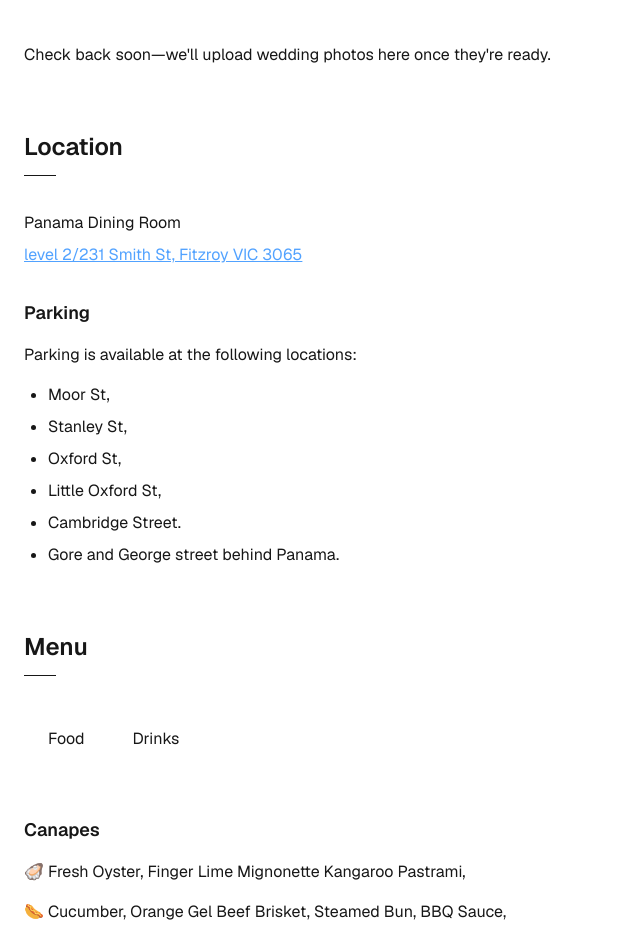
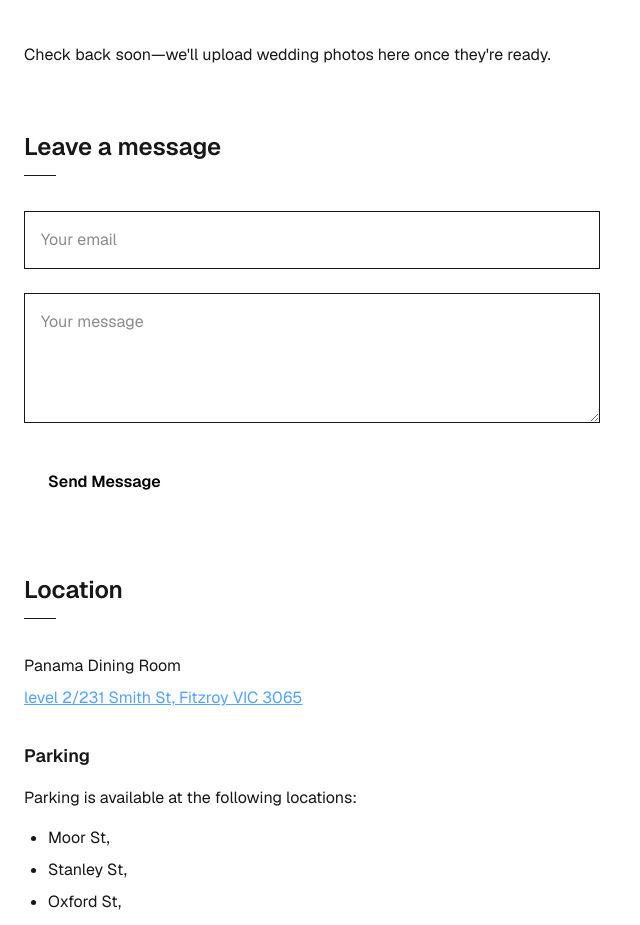
Before and after one commit to kaydwithers/kayd-and-eva, a Next.js app: page / in a window 1280 px wide. Shown: the part 1660-2585 px from the top of the page, without its empty margins (0-640 px from the left). Built offline with nearby package versions, Linux system fonts and the light colour scheme.

Commit message:
feat: add leave message component

```diff
--- /dev/null
+++ b/src/app/api/leave-message.ts
@@ -0,0 +1,33 @@
+import { Resend } from "resend";
+import type { NextApiRequest, NextApiResponse } from "next";
+
+const resend = new Resend(process.env.RESEND_API_KEY);
+
+export default async function handler(
+  req: NextApiRequest,
+  res: NextApiResponse
+) {
+  if (req.method !== "POST") {
+    return res.status(405).end("Method Not Allowed");
+  }
+
+  const { email, message } = req.body;
+
+  if (!email || !message) {
+    return res.status(400).json({ error: "Missing fields" });
+  }
+
+  try {
+    await resend.emails.send({
+      from: "Contact Form <onboarding@resend.dev>",
+      to: "kaydwithers@gmail.com",
+      subject: "New Message from Website",
+      html: `<p><strong>Email:</strong> ${email}</p><p><strong>Message:</strong><br/>${message}</p>`,
+    });
+
+    return res.status(200).json({ success: true });
+  } catch (err) {
+    console.error(err);
+    return res.status(500).json({ error: "Failed to send email" });
+  }
+}
--- /dev/null
+++ b/src/app/components/LeaveMessageForm/LeaveMessageForm.tsx
@@ -0,0 +1,71 @@
+"use client";
+
+import { useState } from "react";
+import { Heading } from "../Heading/Heading";
+
+export const LeaveMessageForm = () => {
+  const [email, setEmail] = useState("");
+  const [message, setMessage] = useState("");
+  const [status, setStatus] = useState<"idle" | "sending" | "sent" | "error">(
+    "idle"
+  );
+
+  const handleSubmit = async (e: React.FormEvent) => {
+    e.preventDefault();
+    setStatus("sending");
+
+    const res = await fetch("/api/leave-message", {
+      method: "POST",
+      headers: { "Content-Type": "application/json" },
+      body: JSON.stringify({ email, message }),
+    });
+
+    if (res.ok) {
+      setStatus("sent");
+      setEmail("");
+      setMessage("");
+    } else {
+      setStatus("error");
+    }
+  };
+
+  return (
+    <div>
+      <Heading>Leave a message</Heading>
+
+      <form onSubmit={handleSubmit} className="space-y-6 max-w-xl">
+        <input
+          type="email"
+          placeholder="Your email"
+          required
+          value={email}
+          onChange={(e) => setEmail(e.target.value)}
+          className="border p-4 w-full"
+        />
+
+        <textarea
+          placeholder="Your message"
+          required
+          value={message}
+          onChange={(e) => setMessage(e.target.value)}
+          className="border p-4 w-full"
+          rows={4}
+        />
+
+        <button
+          type="submit"
+          className="font-semibold bg-white text-black px-6 py-4 rounded"
+          disabled={status === "sending"}
+        >
+          {status === "sending" ? "Sending..." : "Send Message"}
+        </button>
+
+        {status === "sent" && <p className="text-green-400">Message sent!</p>}
+
+        {status === "error" && (
+          <p className="text-red-400">Error sending message.</p>
+        )}
+      </form>
+    </div>
+  );
+};
--- a/src/app/page.tsx
+++ b/src/app/page.tsx
@@ -1,3 +1,4 @@
+import { LeaveMessageForm } from "./components/LeaveMessageForm/LeaveMessageForm";
 import { Location } from "./components/Location/Location";
 import { Menu } from "./components/Menu/Menu";
 import { OurStory } from "./components/OurStory/OurStory";
@@ -14,6 +15,8 @@
 
         <Photos />
 
+        <LeaveMessageForm />
+
         <Location />
 
         <Menu />
```
Also changed, not shown: package.json (+6 -5 lines), 1 other file (tests, documents, lock files or other folders).
